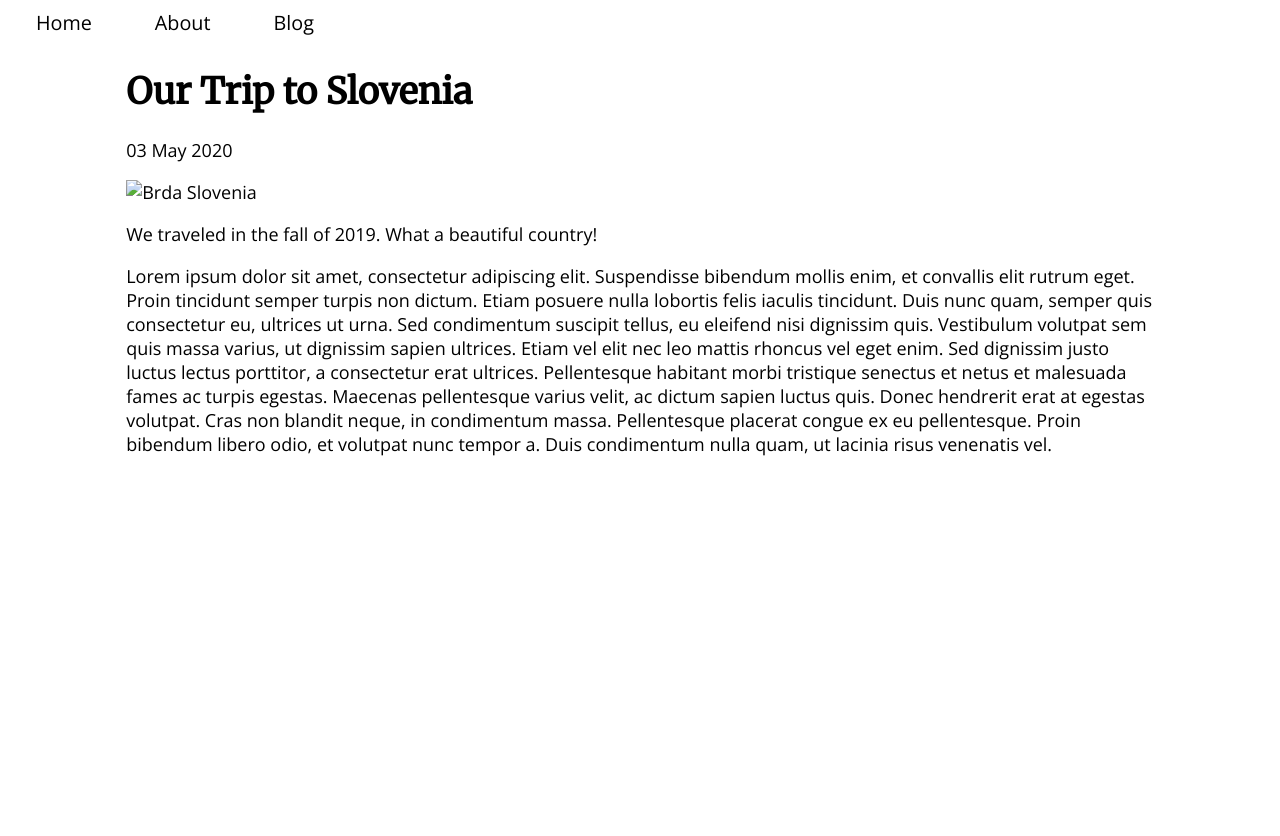
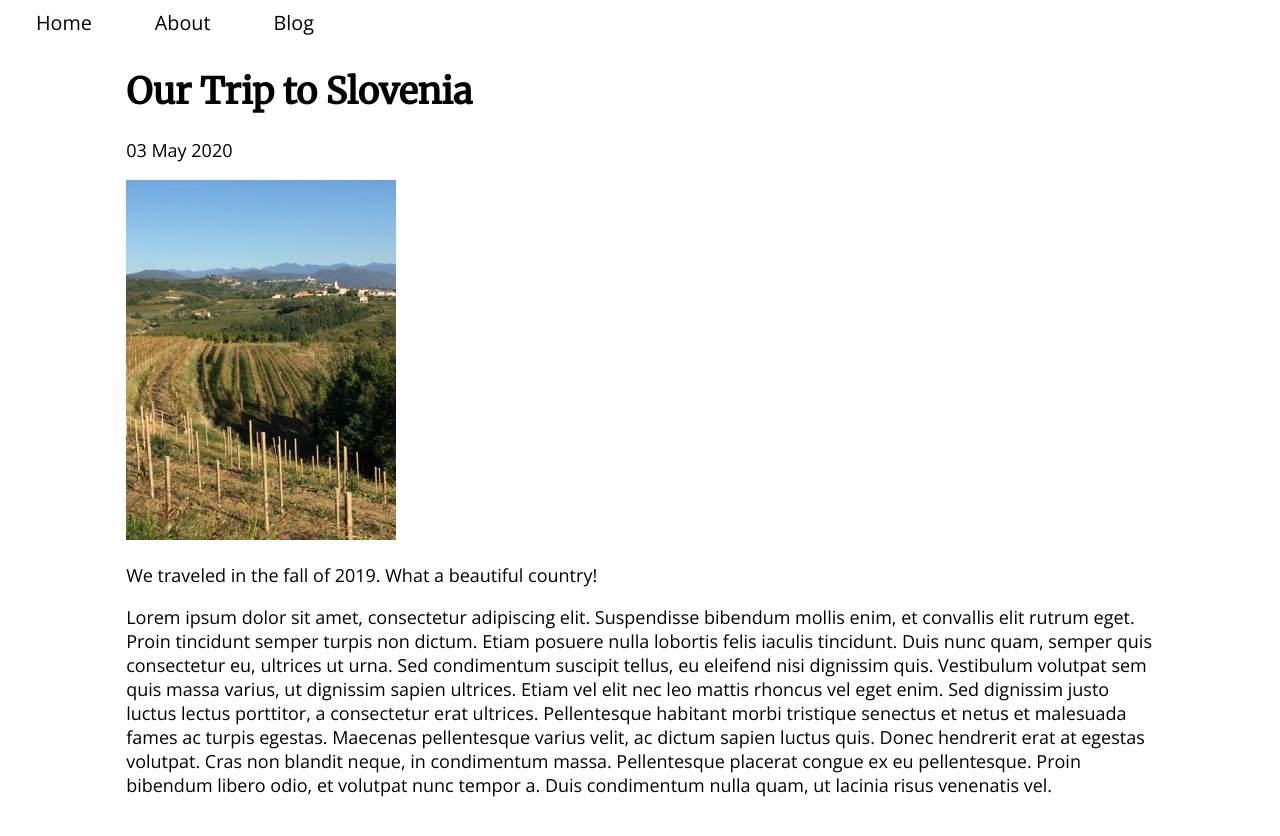
Before and after one commit to placeholdergit/cloneexpjekyllcms, a Jekyll site: the page built from _posts/2020-05-03-slovenia.md, in a window 1280 px wide. Shown: the top 836 px of the page. Built offline with Jekyll 4.4.1, drawn with Linux system fonts in a browser that asks for light colours; a script that is not in the unit is left out.

Commit message:
Fixed path to photo in slovenia.md

```diff
--- a/_posts/2020-05-03-slovenia.md
+++ b/_posts/2020-05-03-slovenia.md
@@ -3,7 +3,7 @@ layout: post
 title: Our Trip to Slovenia
 date: 2020-05-03T23:04:33.716Z
 ---
-![Brda Slovenia](assets/uploads/Brda_Slovenia_small.jpg)
+![Brda Slovenia](/assets/uploads/Brda_Slovenia_small.jpg)
 <!--more-->
 
 We traveled in the fall of 2019. What a beautiful country!
```
